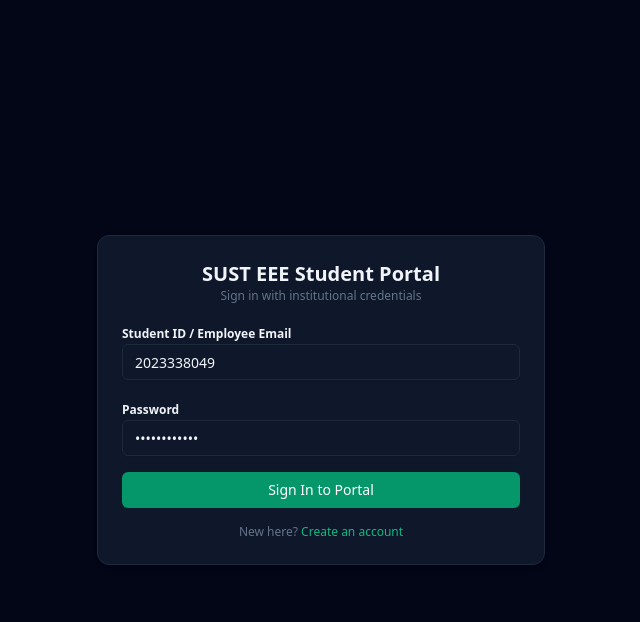
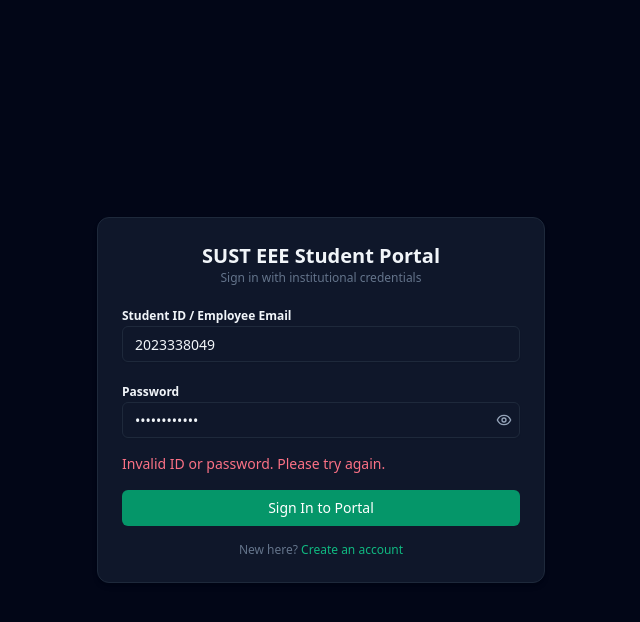
Before and after one commit to kakonRoy150636/Student-Portal-of-EEE-SUST, a React (Vite) app in the folder frontend/: page /auth/login in a window 1280 px wide. Both pictures are taken after a click on the button "Sign In to Portal". Shown: the top 622 px of the page, without its empty margins (319-959 px from the left). Built offline with nearby package versions, Linux system fonts and the light colour scheme; no server answers.

Commit message:
Fix login API and password visibility

```diff
--- a/frontend/src/config/env.ts
+++ b/frontend/src/config/env.ts
@@ -1,4 +1,4 @@
 export const env = {
-  API_BASE_URL: import.meta.env.VITE_API_BASE_URL || 'http://localhost:8001/api/v1',
+  API_BASE_URL: import.meta.env.VITE_API_BASE_URL || 'http://localhost:8000/api/v1',
   FIREBASE_API_KEY: import.meta.env.VITE_FIREBASE_API_KEY || '',
 };
--- a/frontend/src/features/auth/components/LoginForm.tsx
+++ b/frontend/src/features/auth/components/LoginForm.tsx
@@ -1,5 +1,6 @@
 import React, { useState } from 'react';
 import { useNavigate } from 'react-router-dom';
+import { Eye, EyeOff } from 'lucide-react';
 import { useAuth } from '@/contexts/AuthContext';
 import { Button } from '@/components/ui/button';
 import { Input } from '@/components/ui/input';
@@ -9,11 +10,18 @@
   const navigate = useNavigate();
   const [identifier, setIdentifier] = useState('2023338049');
   const [password, setPassword] = useState('Password123!');
+  const [showPassword, setShowPassword] = useState(false);
+  const [error, setError] = useState('');
 
   const handleSubmit = async (e: React.FormEvent) => {
     e.preventDefault();
-    await login({ identifier, password });
-    navigate('/dashboard', { replace: true });
+    setError('');
+    try {
+      await login({ identifier, password });
+      navigate('/dashboard', { replace: true });
+    } catch {
+      setError('Invalid ID or password. Please try again.');
+    }
   };
 
   return (
@@ -24,8 +32,25 @@
       </div>
       <div>
         <label className="text-xs font-semibold">Password</label>
-        <Input type="password" value={password} onChange={(e) => setPassword(e.target.value)} required />
+        <div className="relative">
+          <Input
+            type={showPassword ? 'text' : 'password'}
+            value={password}
+            onChange={(e) => setPassword(e.target.value)}
+            className="pr-10"
+            required
+          />
+          <button
+            type="button"
+            aria-label={showPassword ? 'Hide password' : 'Show password'}
+            onClick={() => setShowPassword((visible) => !visible)}
+            className="absolute right-2 top-1/2 -translate-y-1/2 text-slate-400 hover:text-slate-200"
+          >
+            {showPassword ? <EyeOff size={16} /> : <Eye size={16} />}
+          </button>
+        </div>
       </div>
+      {error && <p className="text-sm text-rose-400" role="alert">{error}</p>}
       <Button type="submit" className="w-full">Sign In to Portal</Button>
     </form>
   );
--- a/frontend/src/lib/axios.ts
+++ b/frontend/src/lib/axios.ts
@@ -1,10 +1,11 @@
 import axios from 'axios';
+import { env } from '@/config/env';
 
 let token: string | null = null;
 export const setAccessToken = (newToken: string | null) => { token = newToken; };
 
 export const api = axios.create({
-  baseURL: import.meta.env.VITE_API_BASE_URL || 'http://localhost:8001/api/v1',
+  baseURL: env.API_BASE_URL,
   withCredentials: true
 });
 
```
